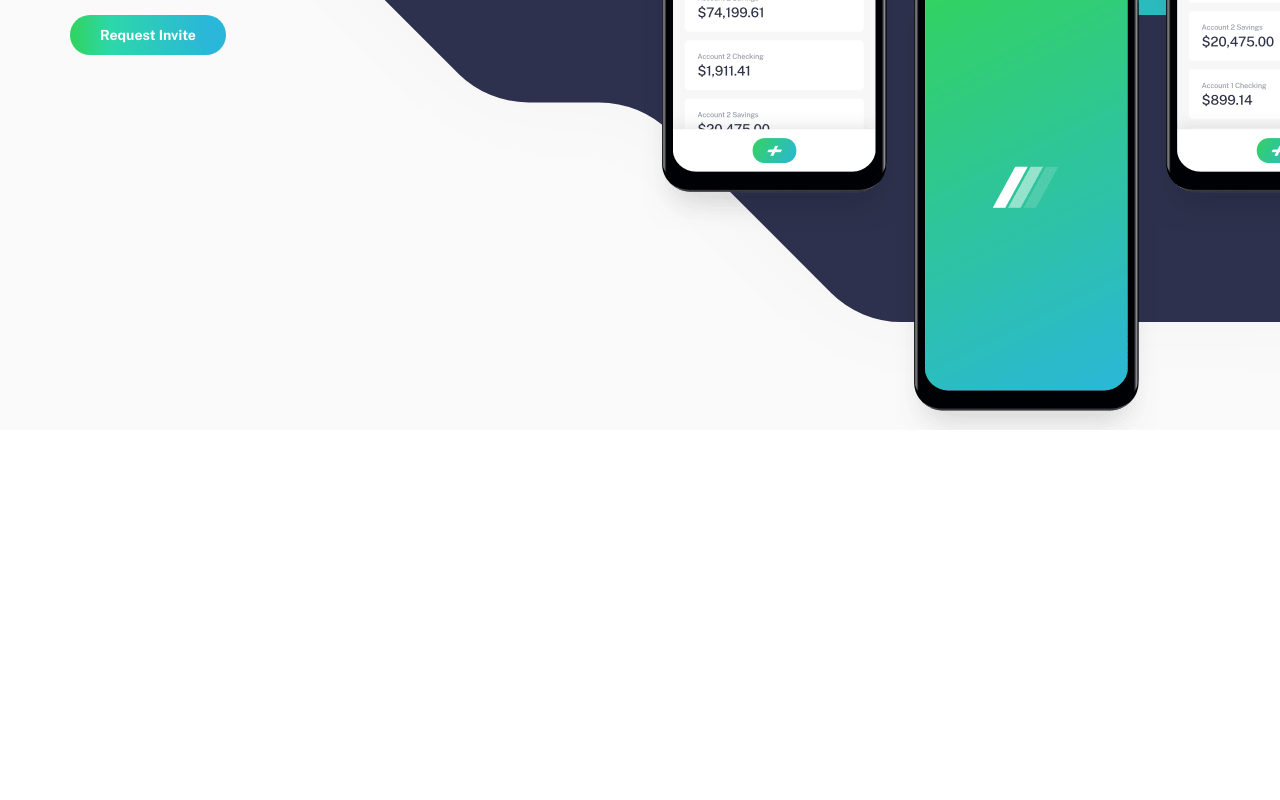
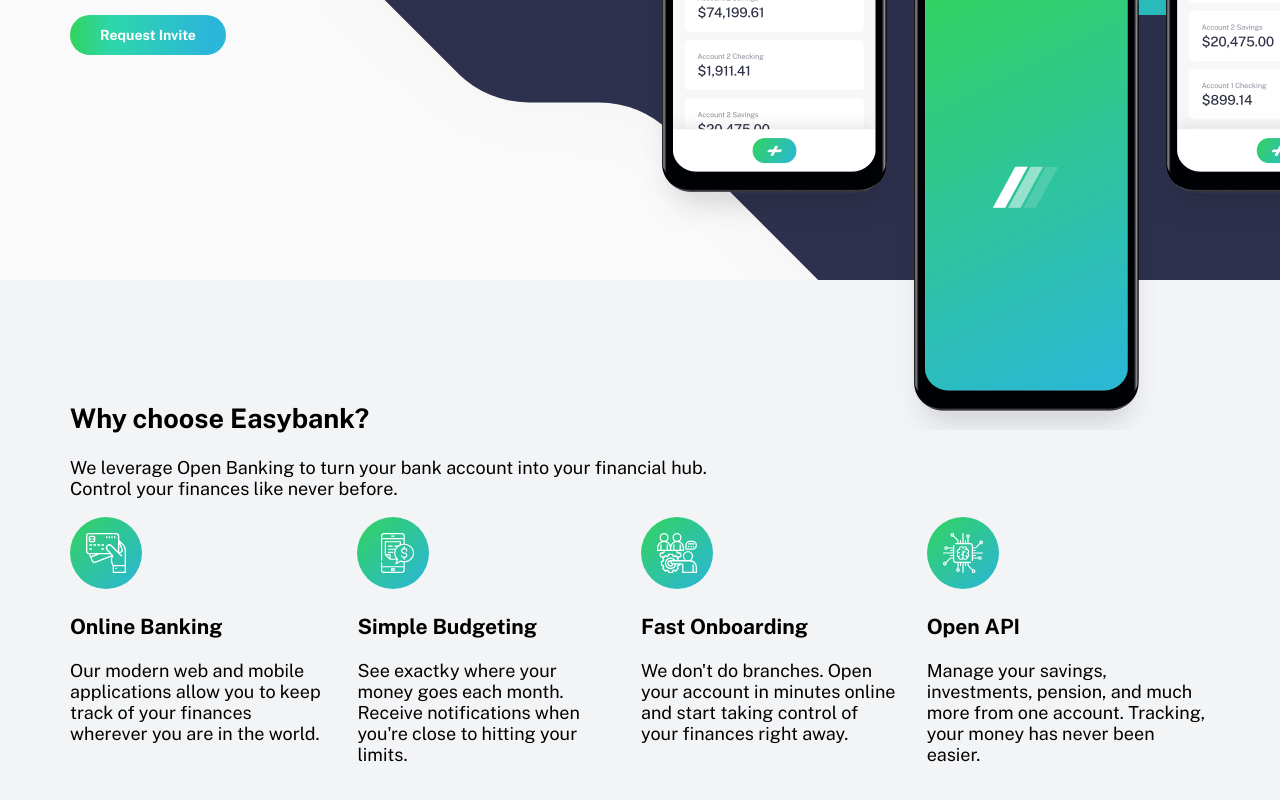
Before and after one commit to code-luanhs/lp-easybank, a React (Create React App) app: page / in a window 1280 px wide. Shown: the part 434-1234 px from the top of the page. Before the commit the page ends 864 px from the top, so only its background shows below. Built offline with nearby package versions, Linux system fonts and the light colour scheme.

Commit message:
feat: home > construindo secao de vantagens

```diff
--- /dev/null
+++ b/src/components/Main/Benefits/BenefitsItem/index.tsx
@@ -0,0 +1,17 @@
+interface Props {
+  bannerUrl: string;
+  title: string;
+  description: string;
+}
+
+export function BenefitsItem(props: Props) {
+  return (
+    <li>
+      <img src={props.bannerUrl} alt={props.title} loading="lazy" />
+      <h3>{props.title}</h3>
+      <p>{props.description}</p>
+    </li>
+  )
+}
+
+export default BenefitsItem
--- /dev/null
+++ b/src/components/Main/Benefits/BenefitsItem/styles.ts
@@ -0,0 +1 @@
+import styled from 'styled-components';
--- /dev/null
+++ b/src/components/Main/Benefits/index.tsx
@@ -0,0 +1,53 @@
+import {
+  Section,
+  Container,
+  ListBenefits
+} from './styles';
+
+import { BenefitsItem } from './BenefitsItem';
+
+import iconOnline from '../../../assets/icon-online.svg';
+import iconBudgeting from '../../../assets/icon-budgeting.svg';
+import iconOnboarding from '../../../assets/icon-onboarding.svg';
+import iconApi from '../../../assets/icon-api.svg';
+
+export function Benefits() {
+  return (
+    <Section>
+      <Container>
+        <header>
+          <h2>Why choose Easybank?</h2>
+          <p>
+            We leverage Open Banking to turn your bank account into your financial hub.<br />
+            Control your finances like never before.
+          </p>
+        </header>
+
+        <ListBenefits>
+          <BenefitsItem
+            bannerUrl={iconOnline}
+            title="Online Banking"
+            description="Our modern web and mobile applications allow you to keep track of your finances wherever you are in the world."
+          />
+          <BenefitsItem
+            bannerUrl={iconBudgeting}
+            title="Simple Budgeting"
+            description="See exactky where your money goes each month. Receive notifications when you're close to hitting your limits."
+          />
+          <BenefitsItem
+            bannerUrl={iconOnboarding}
+            title="Fast Onboarding"
+            description="We don't do branches. Open your account in minutes online and start taking control of your finances right away."
+          />
+          <BenefitsItem
+            bannerUrl={iconApi}
+            title="Open API"
+            description="Manage your savings, investments, pension, and much more from one account. Tracking, your money has never been easier."
+          />
+        </ListBenefits>
+      </Container>
+    </Section>
+  )
+}
+
+export default Benefits
--- /dev/null
+++ b/src/components/Main/Benefits/styles.ts
@@ -0,0 +1,22 @@
+import styled from 'styled-components';
+
+import { THEME } from '../../../util/theme';
+
+export const Section = styled.section`
+  background-color: ${THEME.COLORS.LIGHT_GRAYISH_BLUE};
+  position: relative;
+  margin-top: -150px;
+`;
+
+export const Container = styled.div`
+  max-width: 1140px;
+  margin: 0 auto;
+  padding: 100px 0;
+`;
+
+export const ListBenefits = styled.ul`
+  display: flex;
+  align-items: flex-start;
+  justify-content: space-between;
+  gap: 30px;
+`;
--- a/src/components/Main/Intro/styles.ts
+++ b/src/components/Main/Intro/styles.ts
@@ -42,4 +42,5 @@
   position: absolute;
   top: -120px;
   right: -130px;
+  z-index: 5;
 `;
--- a/src/components/Main/index.tsx
+++ b/src/components/Main/index.tsx
@@ -1,8 +1,12 @@
 import { Intro } from './Intro';
+import { Benefits } from './Benefits';
 
 export function Main() {
   return (
-    <Intro />
+    <>
+      <Intro />
+      <Benefits />
+    </>
   )
 }
 
```
